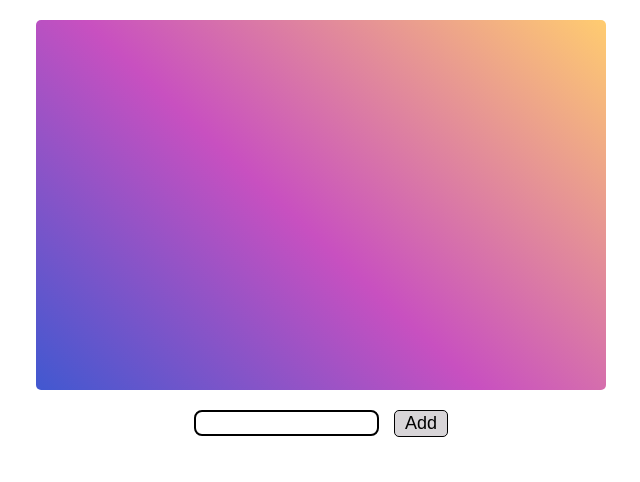
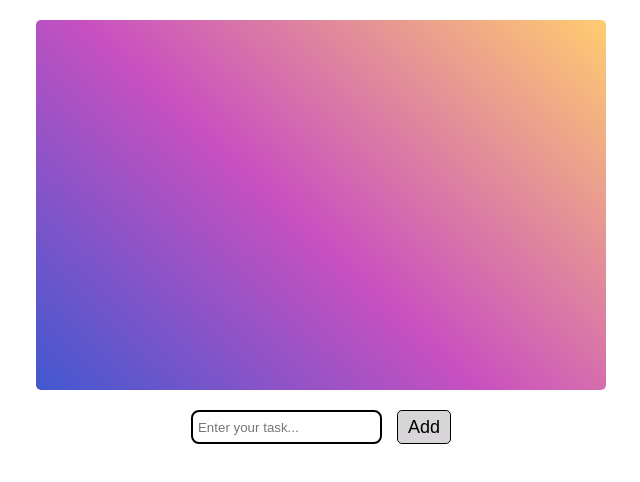
Before and after one commit to rutu-jadhav1/icp-7-assignment-34, a plain HTML site: page index.html in a window 1280 px wide. Shown: the whole page, without its empty margins (319-959 px from the left). Drawn offline with Linux system fonts and the light colour scheme.

Commit message:
input box placeholder added

```diff
--- a/index.html
+++ b/index.html
@@ -11,7 +11,7 @@
 
     </div>
     <div class="action-container">
-        <input type="text" class="input-todo" id="input-todo">
+        <input type="text" class="input-todo" id="input-todo" placeholder="Enter your task...">
         <button onclick="add()" class="btn">Add</button>
 
     </div>
--- a/style.css
+++ b/style.css
@@ -25,6 +25,7 @@
     margin-right: 15px;
     height: 20px;
     border: 2px solid black;
+    padding: 5px;
 }
 .btn{
     font-size: medium;
```
